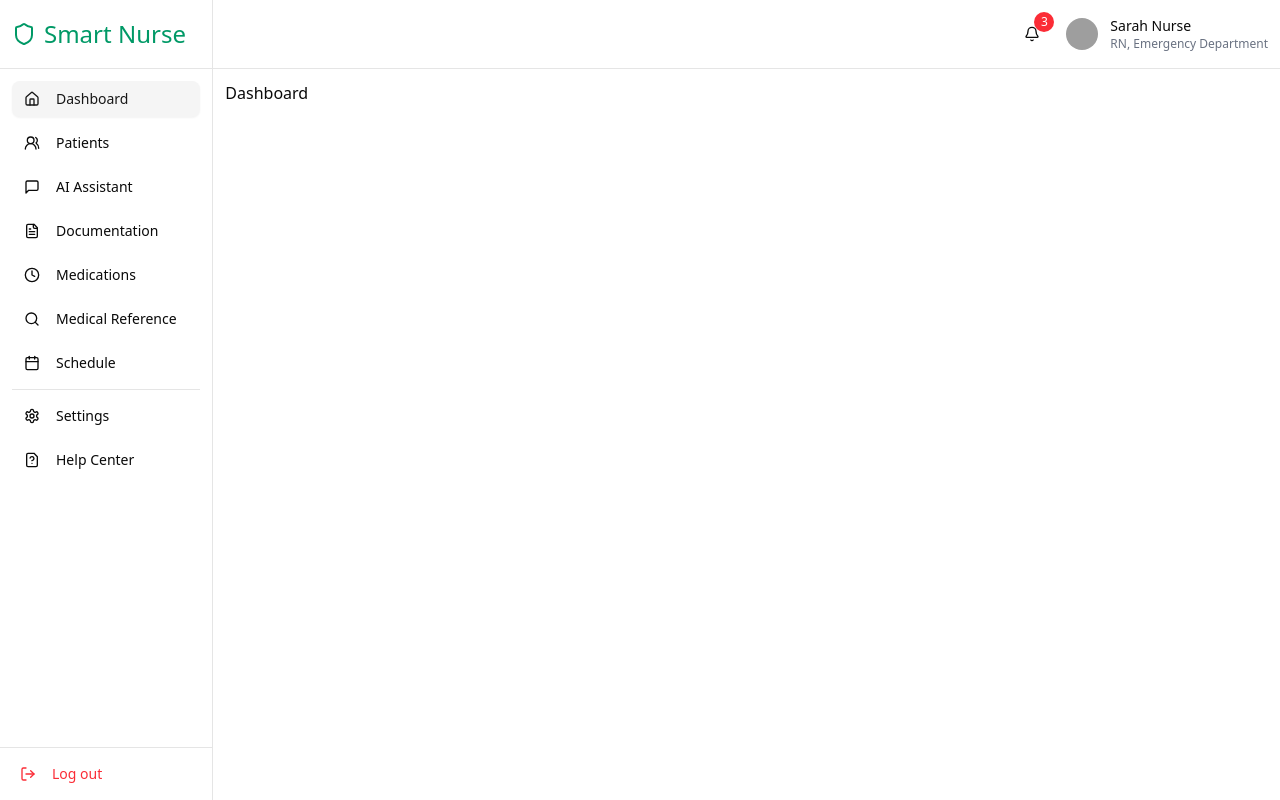
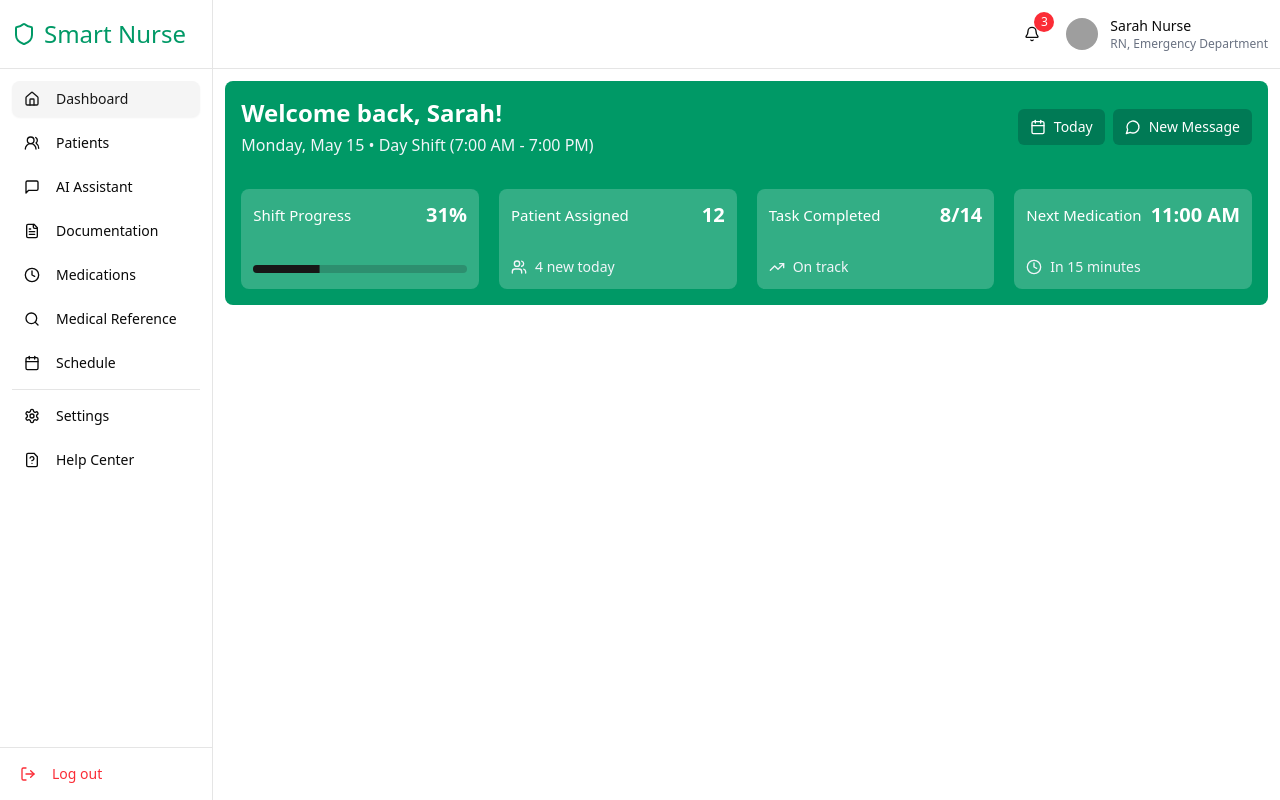
Before and after one commit to kazisolah114/smart-nurse, a Next.js app: page /dashboard in a window 1280 px wide. Built offline with nearby package versions, Linux system fonts and the light colour scheme; grey boxes are pictures that could not be loaded.

Commit message:
Added the updates section in the dashboard page

```diff
--- a/package.json
+++ b/package.json
@@ -10,6 +10,7 @@
   },
   "dependencies": {
     "@radix-ui/react-avatar": "^1.1.6",
+    "@radix-ui/react-progress": "^1.1.4",
     "@radix-ui/react-slot": "^1.2.0",
     "class-variance-authority": "^0.7.1",
     "clsx": "^2.1.1",
--- a/src/app/dashboard/page.js
+++ b/src/app/dashboard/page.js
@@ -1,9 +1,10 @@
+import DashboardPage from '@/dashboard/DashboardPage/DashboardPage';
 import React from 'react';
 
 const Dashboard = () => {
     return (
         <div>
-            Dashboard
+            <DashboardPage />
         </div>
     );
 };
--- /dev/null
+++ b/src/components/ui/progress.jsx
@@ -0,0 +1,29 @@
+"use client"
+
+import * as React from "react"
+import * as ProgressPrimitive from "@radix-ui/react-progress"
+
+import { cn } from "@/lib/utils"
+
+function Progress({
+  className,
+  value,
+  ...props
+}) {
+  return (
+    <ProgressPrimitive.Root
+      data-slot="progress"
+      className={cn(
+        "bg-primary/20 relative h-2 w-full overflow-hidden rounded-full",
+        className
+      )}
+      {...props}>
+      <ProgressPrimitive.Indicator
+        data-slot="progress-indicator"
+        className="bg-primary h-full w-full flex-1 transition-all"
+        style={{ transform: `translateX(-${100 - (value || 0)}%)` }} />
+    </ProgressPrimitive.Root>
+  );
+}
+
+export { Progress }
--- /dev/null
+++ b/src/dashboard/DashboardPage/DashboardPage.jsx
@@ -0,0 +1,48 @@
+import React from 'react';
+import { Button } from '@/components/ui/button';
+import { Progress } from '@/components/ui/progress';
+import { Calendar, Clock, MessageCircle, TrendingUp, Users } from 'lucide-react';
+
+const DashboardPage = () => {
+    const updates = [
+        { title: "Shift Progress", update: "31%", latest: <Progress value={31} className={"mt-2"} /> },
+        { title: "Patient Assigned", update: "12", latest: "4 new today", icon: <Users className={"w-4 h-4"} /> },
+        { title: "Task Completed", update: "8/14", latest: "On track", icon: <TrendingUp className={"w-4 h-4"} /> },
+        { title: "Next Medication", update: "11:00 AM", latest: "In 15 minutes", icon: <Clock className={"w-4 h-4"} /> },
+    ]
+    return (
+        <>
+            <div className='bg-emerald-600 p-4 rounded-md'>
+                <div className='flex items-center justify-between '>
+                    <div>
+                        <h3 className='text-2xl font-bold mb-1 text-white'>Welcome back, Sarah!</h3>
+                        <p className='text-slate-100'>Monday, May 15 • Day Shift (7:00 AM - 7:00 PM)</p>
+                    </div>
+                    <div className='flex items-center gap-2'>
+                        <Button variant="ghost" className="rounded-sm cursor-pointer text-white bg-emerald-700 hover:bg-emerald-800 hover:text-white"><Calendar className='w-5 h-5' /> Today</Button>
+                        <Button variant="ghost" className="rounded-sm cursor-pointer text-white bg-emerald-700 hover:bg-emerald-800 hover:text-white"><MessageCircle className='w-5 h-5' /> New Message</Button>
+                    </div>
+                </div>
+                <div className='updates mt-8'>
+                    <ul className='grid grid-cols-4 gap-5'>
+                        {
+                            updates.map((update, index) => {
+                                return (
+                                    <li key={index} className='bg-white/20 p-3 rounded-md'>
+                                        <div className='flex items-center justify-between text-white mb-7'>
+                                            <p className='font-medium text-[15px]'>{update.title}</p>
+                                            <p className="font-semibold text-xl">{update.update}</p>
+                                        </div>
+                                        <div className='flex items-center gap-2 text-slate-100 text-sm'>{update.icon} {update.latest}</div>
+                                    </li>
+                                )
+                            })
+                        }
+                    </ul>
+                </div>
+            </div>
+        </>
+    );
+};
+
+export default DashboardPage;
```
Also changed, not shown: 1 other file (tests, documents, lock files or other folders).
